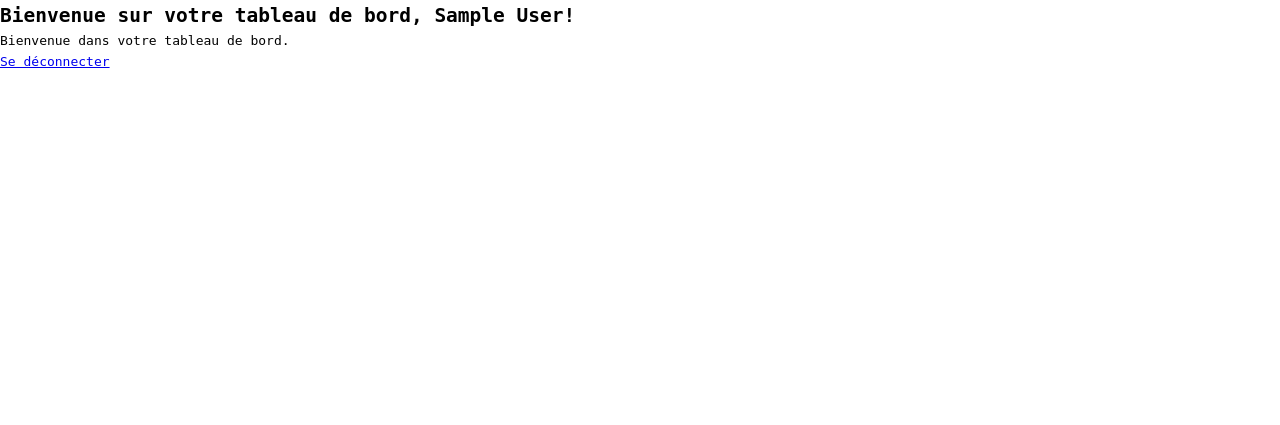
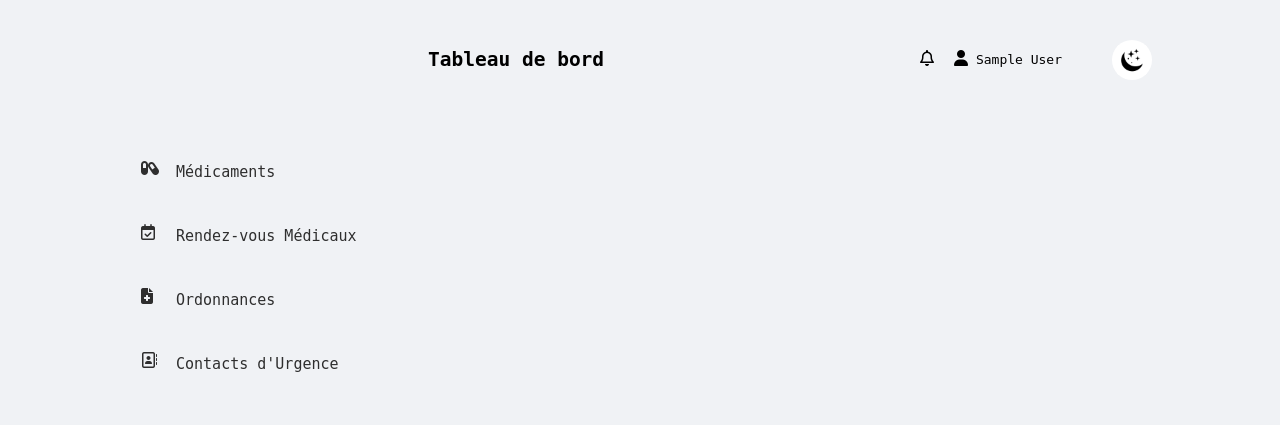
Before and after one commit to MohamedBechirTorki/-MediAssist-Web-Application, a PHP site: page /dashboard.php in a window 1280 px wide. Shown: the top 425 px of the page. Run offline with PHP 8.4, Linux system fonts and the light colour scheme; the visitor is signed in with stand-in values (Sample User, id 1); some libraries are stand-ins or nearby versions.

Commit message:
dashboard

```diff
--- a/assets/css/style.css
+++ b/assets/css/style.css
@@ -8,7 +8,8 @@
 }
 
 body {
-    background-color: white;
+    background-color: #f0f2f5;
+
 }
 
 .container {
@@ -83,11 +84,26 @@ header .rl a {
 
 }
 
-header .rl :first-child {
+header .rl a:first-child {
     color: white;
     background-color: #2f65f5;
     padding: 20px;
     border-radius: 20px;
+}
+
+header .change-color {
+    margin-left: 30px;
+    width: 30px;
+    height: 30px;
+    padding: 5px;
+    overflow: hidden;
+    border-radius: 50%;
+    background-color: white;
+}
+
+header .change-color img {
+    width: 100%;
+
 }
 
 section#about {
@@ -186,4 +202,105 @@ footer {
 footer p {
     font-size: 15px;
     text-align: center;
+    color: black;
 }
+
+
+form {
+    margin: 50px auto;
+    width: 350px;
+    padding: 20px;
+    background-color: #fff;
+    border-radius: 8px;
+    box-shadow: 0 4px 12px rgba(0, 0, 0, 0.15);
+}
+
+.ls-form {
+    display: flex;
+    flex-direction: column;
+    justify-content: space-between;
+    gap: 10px;
+}
+
+.ls-form h2 {
+    font-size: 25px;
+    color: #2f65f5;
+}
+
+.ls-form label {
+    font-size: 17px;
+    color: #2e2e2e;
+}
+
+.ls-form button {
+    font-size: 17px;
+    background-color: #2f65f5;
+    color: white;
+    padding: 10px 0;
+    font-weight: bold;
+    border: 2px solid #2f65f5;
+    transition-duration: 0.5s;
+}
+
+.ls-form button:hover {
+    background-color: white;
+    color: #2f65f5;
+}
+
+.ls-form input, .ls-form p {
+    font-size: 15px;
+}
+
+.dash-header {
+    margin-bottom: 50px;
+}
+
+.dash-nav {
+    width: 250px;
+}
+
+.dash-nav div {
+    display: flex;
+    flex-direction: row;
+    gap: 15px;
+    border-left: 3px solid transparent;
+    padding: 10px;
+    margin-bottom: 20px;
+    transition-duration: 0.5s;
+}
+
+.dash-nav div:hover {
+    border-color: #2f65f5;
+}
+
+.dash-nav div span {
+    width: 20px;
+}
+
+.dash-nav div i {
+    color: #2e2e2e;
+    transition-duration: 0.5s;
+}
+
+
+.dash-nav div p {
+    color: #2e2e2e;
+    font-size: 15px;
+    transition-duration: 0.5s;
+}
+
+.dash-nav div:hover i, .dash-nav div:hover p {
+    color: #2f65f5;
+}
+
+header {
+    margin: 0 0 0 300px;
+}
+
+.right-dash-header {
+    display: flex;
+    flex-direction: row;
+    justify-content: space-between;
+    align-items: center;
+    gap: 20px;
+}
--- a/dashboard.php
+++ b/dashboard.php
@@ -2,12 +2,10 @@
 session_start();
 
 if (!isset($_SESSION['user_id'])) {
-    // If the user is not logged in, redirect to index page
-    header('Location: index.html');
+    header('Location: index.php');
     exit;
 }
 
-// The rest of the dashboard content goes here
 ?>
 
 <!DOCTYPE html>
@@ -15,13 +13,36 @@ if (!isset($_SESSION['user_id'])) {
 <head>
     <meta charset="UTF-8">
     <title>Tableau de bord - MediAssist</title>
+    <script src="https://kit.fontawesome.com/your_kit_code.js" crossorigin="anonymous"></script>
+    <link rel="stylesheet" href="https://cdnjs.cloudflare.com/ajax/libs/font-awesome/6.5.0/css/all.min.css">
+
     <link rel="stylesheet" href="assets/css/style.css">
+
 </head>
-<body>
-    <h2>Bienvenue sur votre tableau de bord, <?= htmlspecialchars($_SESSION['user_name']) ?>!</h2>
+<body class="container">
+    <header class="dash-header">
+        <h2>Tableau de bord</h2>
+        <div class="right-dash-header">
+            <div class="notif">
+                <i class="fa-regular fa-bell"></i>
+            </div>
+            <p><i class="fa-solid fa-user"></i> <span> <?= htmlspecialchars($_SESSION['user_name']) ?></span></p>
 
-    <!-- Dashboard content goes here -->
-    <p>Bienvenue dans votre tableau de bord.</p>
-    <a href="logout.php">Se déconnecter</a>
+            <!--<a href="logout.php">Se déconnecter</a>-->
+            <div class='change-color' id='changeColor'>
+            <img src="./assets/images/moon.jpg" alt="">
+            </div>
+        </div>
+    </header>
+    <nav class="dash-nav">
+        <div><span><i class="fa-solid fa-capsules"></i></span><p>Médicaments</p></div>
+        <div><span><i class="fa-regular fa-calendar-check"></i></span> <p>Rendez-vous Médicaux</p></div>
+        <div><span><i class="fa-solid fa-file-medical"></i></span> <p>Ordonnances</p></div>
+        <div><span><i class="fa-regular fa-address-book"></i> </span> <p>Contacts d'Urgence</p></div>
+    </nav>
+    <main>
+        <slide>
+    </main>
+
 </body>
 </html>
```
Also changed, not shown: assets/css/dark-style.css (added, +39 -0 lines), assets/js/main.js (added, +18 -0 lines), index.php (renamed from index.html, +14 -0 lines), login.php (+4 -5 lines), register.php (+5 -3 lines), assets/images/home-ordonnance.png, assets/images/home-pic.png, assets/images/home-suivi.png, assets/images/moon.jpg (added), assets/images/moon.png (added), assets/images/sun.png (added).
